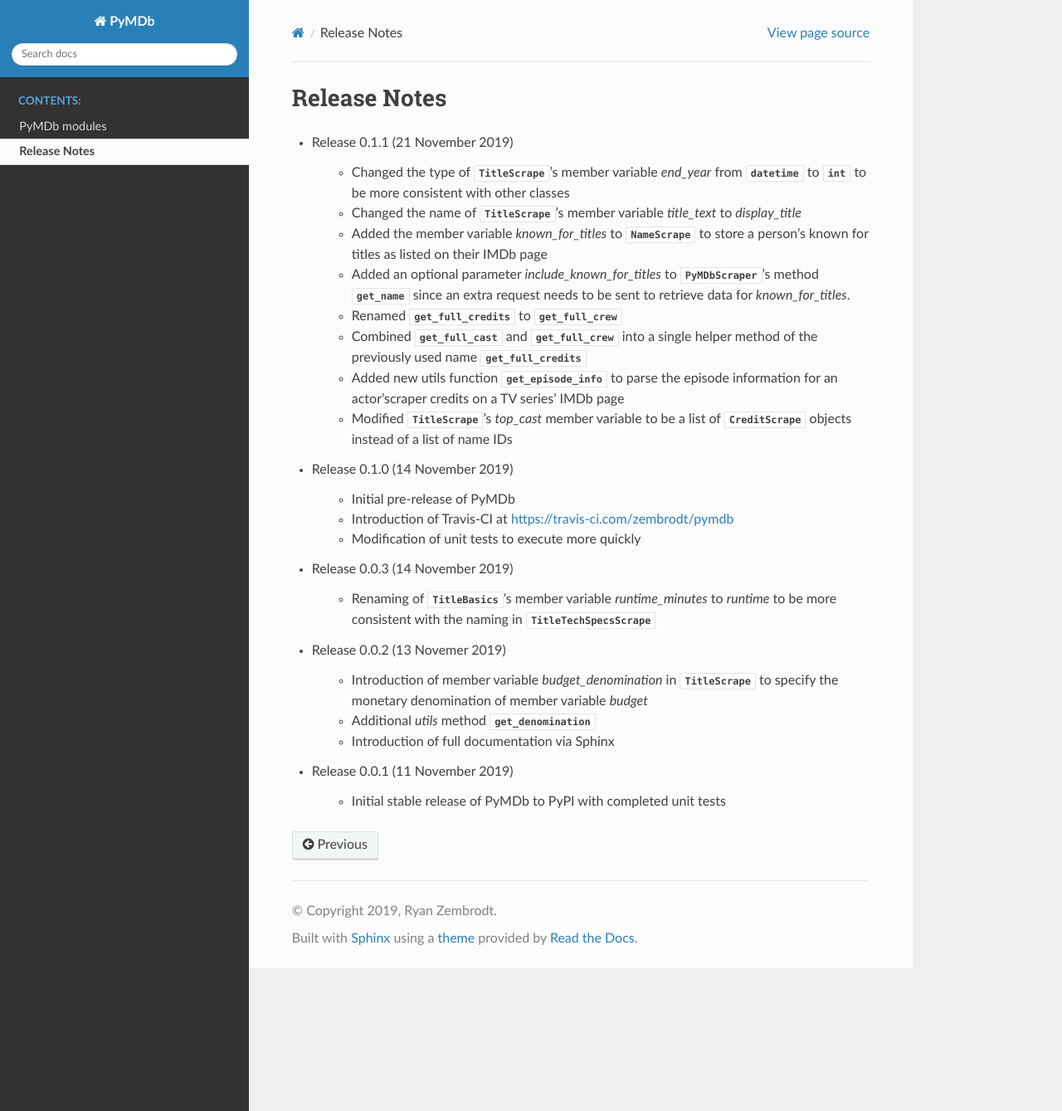
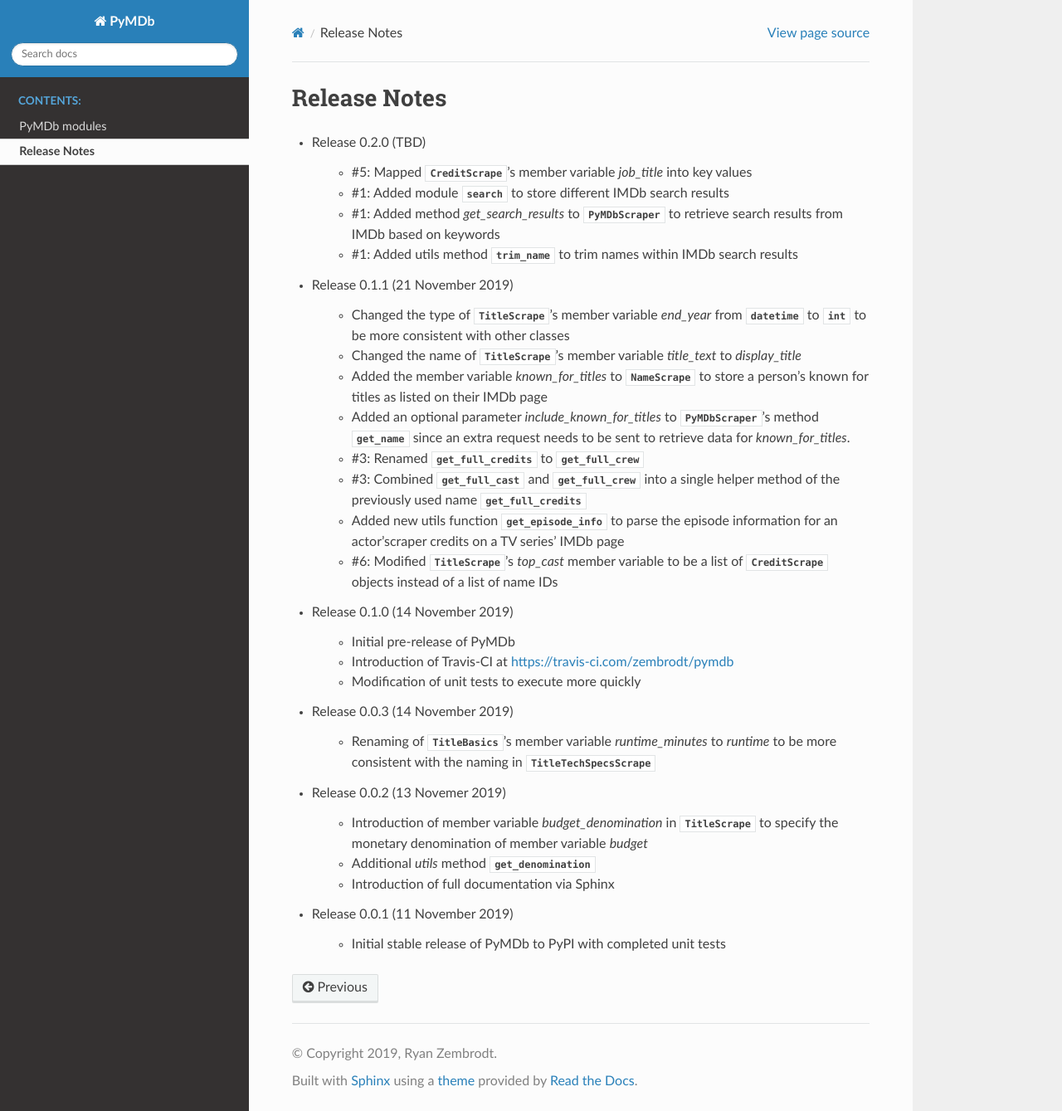
Before and after one commit to zembrodt/pymdb, a Sphinx documentation site: the page built from docs/release_notes.rst, in a window 1280 px wide and 1339 px high. Shown: the whole window at 83% size. Built offline with Sphinx 7.4.7 and the Read the Docs theme 2.0.0, drawn with Linux system fonts in a browser that asks for light colours.

Commit message:
Prepare for 0.2.0 release

```diff
--- a/docs/conf.py
+++ b/docs/conf.py
@@ -22,7 +22,7 @@ copyright = '2019, Ryan Zembrodt'
 author = 'Ryan Zembrodt'
 
 # The full version, including alpha/beta/rc tags
-release = '0.1.1'
+release = '0.2.0'
 
 
 # -- General configuration ---------------------------------------------------
--- a/docs/release_notes.rst
+++ b/docs/release_notes.rst
@@ -1,5 +1,13 @@
 Release Notes
 =============
+
+* Release 0.2.0 (TBD)
+
+   - #5: Mapped :class:`~.models.name.CreditScrape`'s member variable `job_title` into key values
+   - #1: Added module :obj:`~.models.search` to store different IMDb search results
+   - #1: Added method `get_search_results` to :class:`~.scraper.PyMDbScraper` to retrieve search results
+     from IMDb based on keywords
+   - #1: Added utils method :obj:`~.utils.trim_name` to trim names within IMDb search results
 
 * Release 0.1.1 (21 November 2019)
 
@@ -12,12 +20,12 @@ Release Notes
    - Added an optional parameter `include_known_for_titles` to :class:`~.scraper.PyMDbScraper`'s
      method :obj:`~.scraper.PyMDbScraper.get_name` since an extra request needs to be sent to retrieve data for
      `known_for_titles`.
-   - Renamed :obj:`get_full_credits` to :obj:`~.scraper.PyMDbScraper.get_full_crew`
-   - Combined :obj:`~.scraper.PyMDbScraper.get_full_cast` and :obj:`~.scraper.PyMDbScraper.get_full_crew` into
+   - #3: Renamed :obj:`get_full_credits` to :obj:`~.scraper.PyMDbScraper.get_full_crew`
+   - #3: Combined :obj:`~.scraper.PyMDbScraper.get_full_cast` and :obj:`~.scraper.PyMDbScraper.get_full_crew` into
      a single helper method of the previously used name :obj:`~.scraper.PyMDbScraper.get_full_credits`
    - Added new utils function :obj:`~.utils.get_episode_info` to parse the episode information for an actor'scraper
      credits on a TV series' IMDb page
-   - Modified :class:`~.models.title.TitleScrape`'s `top_cast` member variable to be a list of :class:`~.models.name.CreditScrape`
+   - #6: Modified :class:`~.models.title.TitleScrape`'s `top_cast` member variable to be a list of :class:`~.models.name.CreditScrape`
      objects instead of a list of name IDs
 
 * Release 0.1.0 (14 November 2019)
--- a/setup.py
+++ b/setup.py
@@ -5,7 +5,7 @@ with open('README.md', 'r') as fh:
 
 setuptools.setup(
     name='py-mdb',
-    version='0.1.1',
+    version='0.2.0',
     author='Ryan Zembrodt',
     author_email='ryan.zembrodt@gmail.com',
     description='Package for parsing IMDb datasets and scraping web pages',
```
